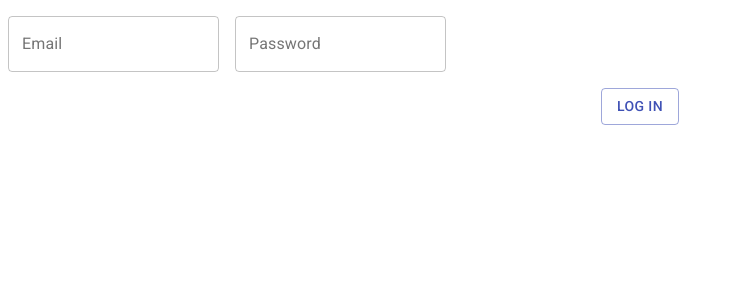
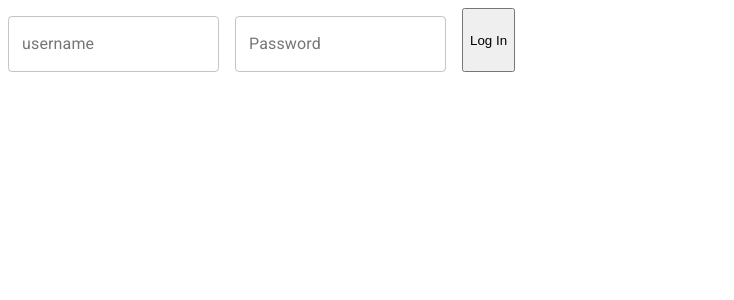
Before and after one commit to disney-parent-lambda/FE-Giselle-Hargrove, a React (Create React App) app in the folder disney-parent/: page / in a window 1280 px wide. Shown: the top 300 px of the page, without its empty margins (0-734 px from the left). Built offline with nearby package versions, Linux system fonts and the light colour scheme.

Commit message:
updating login info

```diff
--- a/disney-parent/src/Components/Login.js
+++ b/disney-parent/src/Components/Login.js
@@ -1,7 +1,8 @@
-import React from 'react';
+import React, { useState } from 'react';
 import TextField from '@material-ui/core/TextField';
 import { makeStyles } from '@material-ui/core/styles';
 import Button from '@material-ui/core/Button';
+import axios from 'axios';
 
 const useStyles = makeStyles(theme => ({
   container: {
@@ -19,24 +20,42 @@ const useStyles = makeStyles(theme => ({
 
 
 export default function Login() {
+  const [creds, setCreds] = useState({username: '', password: ''});
   const classes = useStyles();
 
-  const onSubmit = event => {
-    console.log(event)
+  const handleChange = name => event => {
+    setCreds({...creds, [name]: event.target.value });
   }
 
+  const handleSubmit = e => {
+    console.log(e)
+    axios.post('https://disneyparents.herokuapp.com/login',
+    `grant_type=password&username=${creds.username}&password=${creds.password}`,
+    {
+      headers: {
+        // btoa is converting our client id/client secret into base64
+        Authorization: `Basic ${window.btoa('lambda-client:lambda-secret')}`,
+        'Content-Type': 'application/x-www-form-urlencoded'
+      }
+    }).then(res => {
+      console.log(res)
+        /*localStorage.setItem('token', res.data.access_token);*/
+        /*this.props.history.push('/users');*/
+    }).catch(err => console.dir(err));
+      e.preventDefault();
+  };
+
   return (
-    <div className="form-container" onSubmit={onSubmit}>
-      <form className={classes.container} autoComplete="off">
+    <div className="form-container">
+      <form className={classes.container} autoComplete="off" onSubmit={event => handleSubmit(event)}>
         <TextField
           className={classes.textField}
           id="outlined-email-input"
-          label="Email"
-          type="email"
+          label="username"
           name="email"
-          autoComplete="email"
           margin="normal"
           variant="outlined"
+          onChange={handleChange('username')}
         />
         <TextField
           className={classes.textField}
@@ -46,9 +65,10 @@ export default function Login() {
           autoComplete="current-password"
           margin="normal"
           variant="outlined"
+          onChange={handleChange('password')}
         />
+      <button variant="outlined" color="primary" className={classes.button}>Log In</button>
       </form>
-      <Button variant="outlined" color="primary" className={classes.button}>Log In</Button>
     </div>
   );
 };
```
